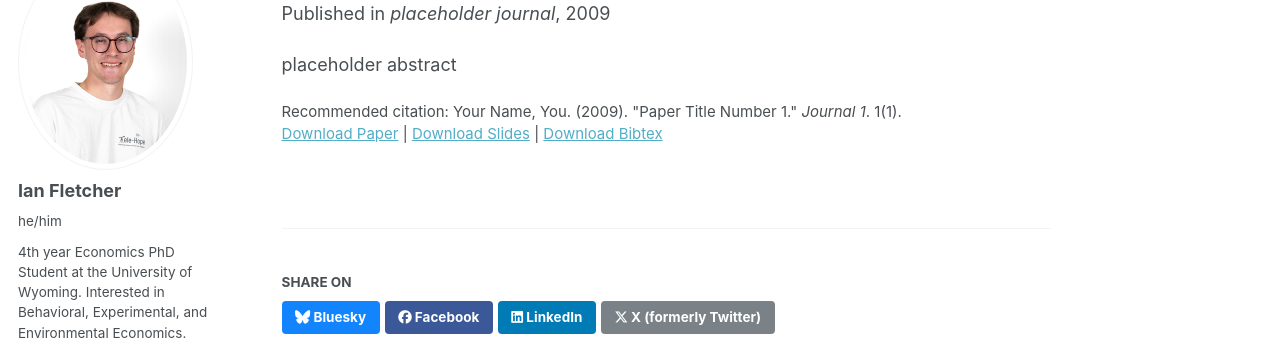
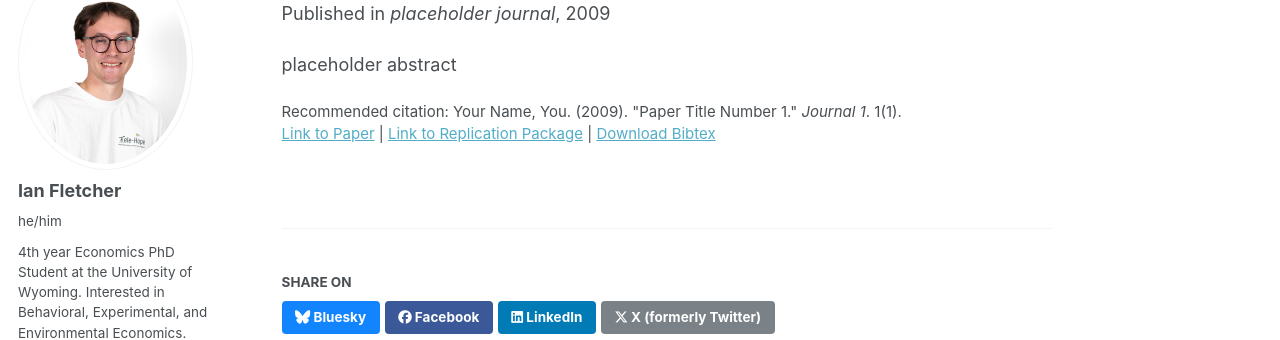
Before and after one commit to fletcherian/fletcherian.github.io, a Jekyll site: the page built from _publications/2009-10-01-paper-title-number-1.md, in a window 1280 px wide and 975 px high. Shown: the part 145-485 px from the top of the window. Built offline with Jekyll 4.4.1, drawn with Linux system fonts in a browser that asks for light colours; some web fonts are replaced; a script that is not in the unit is left out.

Commit message:
Update single.html

```diff
--- a/_layouts/single.html
+++ b/_layouts/single.html
@@ -74,30 +74,64 @@ layout: default
       <section class="page__content" itemprop="text">
         {{ content }}
 
+                {%- comment -%}
+        Set link labels (single page).
+        Default: Download Paper / Download Slides / Download Bibtex
+        For publications in category "manuscripts": Link to Paper / Link to Replication Package
+        {%- endcomment -%}
+        {% assign paper_label = 'Download Paper' %}
+        {% assign slides_label = 'Download Slides' %}
+        {% assign bib_label   = 'Download Bibtex' %}
+
+        {% if page.collection == 'publications' and page.category == 'manuscripts' %}
+          {% assign paper_label = 'Link to Paper' %}
+          {% assign slides_label = 'Link to Replication Package' %}
+        {% endif %}
+
         {% if page.citation and page.paperurl and page.slidesurl and page.bibtexurl %}
-          <p style="font-size: smaller">Recommended citation: {{ page.citation }}<br /><a href="{{ page.paperurl }}">Download Paper</a> | <a href="{{ page.slidesurl }}">Download Slides</a> | <a href="{{ page.bibtexurl }}">Download Bibtex</a></p>
+          <p style="font-size: smaller">Recommended citation: {{ page.citation }}<br />
+            <a href="{{ page.paperurl }}">{{ paper_label }}</a> |
+            <a href="{{ page.slidesurl }}">{{ slides_label }}</a> |
+            <a href="{{ page.bibtexurl }}">{{ bib_label }}</a></p>
+
         {% elsif page.citation and page.paperurl and page.slidesurl %}
-          <p style="font-size: smaller">Recommended citation: {{ page.citation }}<br /><a href="{{ page.paperurl }}">Download Paper</a> | <a href="{{ page.slidesurl }}">Download Slides</a></p>
+          <p style="font-size: smaller">Recommended citation: {{ page.citation }}<br />
+            <a href="{{ page.paperurl }}">{{ paper_label }}</a> |
+            <a href="{{ page.slidesurl }}">{{ slides_label }}</a></p>
+
         {% elsif page.citation and page.paperurl and page.bibtexurl %}
-          <p style="font-size: smaller">Recommended citation: {{ page.citation }}<br /><a href="{{ page.paperurl }}">Download Paper</a> | <a href="{{ page.bibtexurl }}">Download Bibtex</a></p>
+          <p style="font-size: smaller">Recommended citation: {{ page.citation }}<br />
+            <a href="{{ page.paperurl }}">{{ paper_label }}</a> |
+            <a href="{{ page.bibtexurl }}">{{ bib_label }}</a></p>
+
         {% elsif page.citation and page.paperurl %}
-          <p style="font-size: smaller">Recommended citation: {{ page.citation }}<br /><a href="{{ page.paperurl }}">Download Paper</a></p>
+          <p style="font-size: smaller">Recommended citation: {{ page.citation }}<br />
+            <a href="{{ page.paperurl }}">{{ paper_label }}</a></p>
+
         {% elsif page.citation and page.slidesurl and page.bibtexurl %}
-          <p style="font-size: smaller">Recommended citation: {{ page.citation }}<br /><a href="{{ page.slidesurl }}">Download Slides</a> | <a href="{{ page.bibtexurl }}">Download Bibtex</a></p>
+          <p style="font-size: smaller">Recommended citation: {{ page.citation }}<br />
+            <a href="{{ page.slidesurl }}">{{ slides_label }}</a> |
+            <a href="{{ page.bibtexurl }}">{{ bib_label }}</a></p>
+
         {% elsif page.citation and page.slidesurl %}
-          <p style="font-size: smaller">Recommended citation: {{ page.citation }}<br /><a href="{{ page.slidesurl }}">Download Slides</a></p>
+          <p style="font-size: smaller">Recommended citation: {{ page.citation }}<br />
+            <a href="{{ page.slidesurl }}">{{ slides_label }}</a></p>
+
         {% elsif page.slidesurl and page.bibtexurl %}
-          <p style="font-size: smaller"><a href="{{ page.slidesurl }}">Download Slides</a> | <a href="{{ page.bibtexurl }}">Download Bibtex</a></p>
+          <p style="font-size: smaller">
+            <a href="{{ page.slidesurl }}">{{ slides_label }}</a> |
+            <a href="{{ page.bibtexurl }}">{{ bib_label }}</a></p>
+
         {% elsif page.paperurl and page.bibtexurl %}
-          <p style="font-size: smaller"><a href="{{ page.paperurl }}">Download Paper</a> | <a href="{{ page.bibtexurl }}">Download Bibtex</a></p>
-        {% elsif page.citation and page.bibtexurl %}
-          <p style="font-size: smaller">Recommended citation: {{ page.citation }}<br /><a href="{{ page.bibtexurl }}">Download Bibtex</a></p>
-        {% elsif page.citation %}
-          <p style="font-size: smaller">Recommended citation: {{ page.citation }}</p>
-        {% elsif page.slidesurl %}
-          <p style="font-size: smaller"><a href="{{ page.slidesurl }}">Download Slides</a></p>
+          <p style="font-size: smaller">
+            <a href="{{ page.paperurl }}">{{ paper_label }}</a> |
+            <a href="{{ page.bibtexurl }}">{{ bib_label }}</a></p>
+
+        {% elsif page.paperurl %}
+          <p style="font-size: smaller"><a href="{{ page.paperurl }}">{{ paper_label }}</a></p>
+
         {% elsif page.bibtexurl %}
-          <p style="font-size: smaller"><a href="{{ page.bibtexurl }}">Download Bibtex</a></p>
+          <p style="font-size: smaller"><a href="{{ page.bibtexurl }}">{{ bib_label }}</a></p>
         {% endif %}
 
         {% if page.link %}<div><a href="{{ page.link }}" class="btn">{{ site.data.ui-text[site.locale].ext_link_label | default: "Direct Link" }}</a></div>{% endif %}
```
